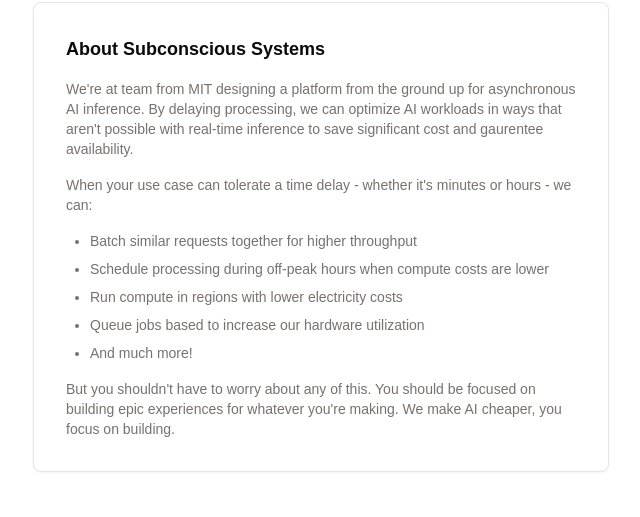
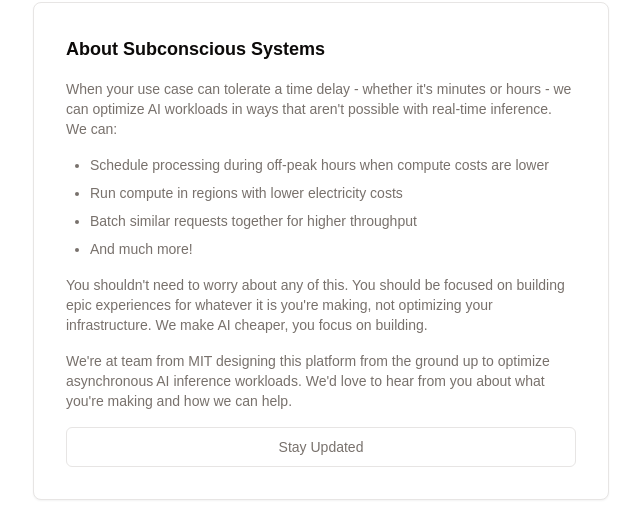
Before and after one commit to jfobrien29/subconscious-systems, a Next.js app: page / in a window 1280 px wide. Shown: the part 1330-1847 px from the top of the page, without its empty margins (319-959 px from the left). Built offline with nearby package versions, Linux system fonts and the light colour scheme; no server answers; a web font is replaced by a local one.

Commit message:
improvements

```diff
--- a/app/page.tsx
+++ b/app/page.tsx
@@ -6,6 +6,92 @@
 import * as yup from 'yup';
 import { yupResolver } from '@hookform/resolvers/yup';
 import Image from 'next/image';
+import {
+  Dialog,
+  DialogContent,
+  DialogDescription,
+  DialogFooter,
+  DialogHeader,
+  DialogTitle,
+  DialogTrigger,
+} from '@/components/ui/dialog';
+import { Label } from '@/components/ui/label';
+import { Input } from '@/components/ui/input';
+import { Textarea } from '@/components/ui/textarea';
+
+function StayUpdatedDialog() {
+  const saveEmailAndMessage = useMutation(api.emails.saveEmailAndMessage);
+  const validationSchema = yup.object().shape({
+    email: yup.string().email('Invalid email').required('Email is required'),
+    message: yup.string().optional(),
+  });
+
+  const {
+    register,
+    handleSubmit,
+    formState: { isSubmitting, errors },
+    reset,
+  } = useForm({
+    resolver: yupResolver(validationSchema),
+  });
+
+  const onSubmit = async (data: { email: string; message: string }) => {
+    await saveEmailAndMessage(data);
+    reset();
+  };
+
+  return (
+    <Dialog>
+      <DialogTrigger asChild>
+        <Button variant="outline" className="w-full mt-4">
+          Stay Updated
+        </Button>
+      </DialogTrigger>
+      <DialogContent className="sm:max-w-[425px]">
+        <form onSubmit={handleSubmit(onSubmit)}>
+          <DialogHeader>
+            <DialogTitle>Stay Updated</DialogTitle>
+            <DialogDescription>
+              Enter your email to reach out and receive updates about Subconscious Systems.
+            </DialogDescription>
+          </DialogHeader>
+          <div className="grid gap-4 py-4">
+            <div className="space-y-2">
+              <Label htmlFor="email" className="text-right">
+                Email
+              </Label>
+              <div className="col-span-3">
+                <Input {...register('email')} type="email" placeholder="you@example.com" />
+                {errors.email && (
+                  <p className="text-sm text-destructive mt-1">{errors.email.message}</p>
+                )}
+              </div>
+            </div>
+            <div className="space-y-2">
+              <Label htmlFor="message" className="text-right">
+                Message (optional)
+              </Label>
+              <div className="col-span-3">
+                <Textarea
+                  {...register('message')}
+                  placeholder="I have an inference workload I'd like to optimize..."
+                />
+                {errors.message && (
+                  <p className="text-sm text-destructive mt-1">{errors.message.message}</p>
+                )}
+              </div>
+            </div>
+          </div>
+          <DialogFooter>
+            <Button type="submit" disabled={isSubmitting}>
+              {isSubmitting ? 'Saving Email...' : 'Submit Email'}
+            </Button>
+          </DialogFooter>
+        </form>
+      </DialogContent>
+    </Dialog>
+  );
+}
 
 export default function Home() {
   const getAllPrompts = useQuery(api.prompts.getAllPrompts);
@@ -124,7 +210,8 @@
                 key={prompt._id}
                 className="py-2 border-b last:border-b-0 text-muted-foreground text-sm"
               >
-                {prompt.prompt}
+                <div>{prompt.prompt}</div>
+                <div className="text-xs text-muted-foreground mt-1">By {prompt.email}</div>
               </div>
             ))}
             {getAllPromptsCount && getAllPromptsCount > 5 && (
@@ -140,27 +227,28 @@
             <h2 className="text-lg font-semibold mb-4">About Subconscious Systems</h2>
             <div className="space-y-4 text-sm text-muted-foreground">
               <p>
-                We're at team from MIT designing a platform from the ground up for asynchronous AI
-                inference. By delaying processing, we can optimize AI workloads in ways that aren't
-                possible with real-time inference to save significant cost and gaurentee
-                availability.
-              </p>
-              <p>
                 When your use case can tolerate a time delay - whether it's minutes or hours - we
+                can optimize AI workloads in ways that aren't possible with real-time inference. We
                 can:
               </p>
               <ul className="list-disc pl-6 space-y-2">
-                <li>Batch similar requests together for higher throughput</li>
                 <li>Schedule processing during off-peak hours when compute costs are lower</li>
                 <li>Run compute in regions with lower electricity costs</li>
-                <li>Queue jobs based to increase our hardware utilization</li>
+                <li>Batch similar requests together for higher throughput</li>
                 <li>And much more!</li>
               </ul>
               <p>
-                But you shouldn't have to worry about any of this. You should be focused on building
-                epic experiences for whatever you're making. We make AI cheaper, you focus on
-                building.
+                You shouldn't need to worry about any of this. You should be focused on building
+                epic experiences for whatever it is you're making, not optimizing your
+                infrastructure. We make AI cheaper, you focus on building.
               </p>
+              <p>
+                We're at team from MIT designing this platform from the ground up to optimize
+                asynchronous AI inference workloads. We'd love to hear from you about what you're
+                making and how we can help.
+              </p>
+
+              <StayUpdatedDialog />
             </div>
           </div>
         </div>
--- a/convex/prompts.ts
+++ b/convex/prompts.ts
@@ -34,7 +34,7 @@
     return prompts.map((prompt) => ({
       prompt: prompt.prompt.length > 100 ? prompt.prompt.substring(0, 100) + '...' : prompt.prompt,
 
-      email: prompt.email.replace(/@/g, ' at '),
+      email: `${prompt.email[0]}****${prompt.email.substring(prompt.email.indexOf('@'))}`,
     }));
   },
 });
--- a/convex/schema.ts
+++ b/convex/schema.ts
@@ -7,4 +7,8 @@
     prompt: v.string(),
     status: v.string(),
   }).index('by_email', ['email']),
+  emails: defineTable({
+    email: v.string(),
+    message: v.string(),
+  }).index('by_email', ['email']),
 });
```
Also changed, not shown: convex/_generated/api.d.ts (+2 -0 lines), convex/emails.ts (added, +18 -0 lines).
